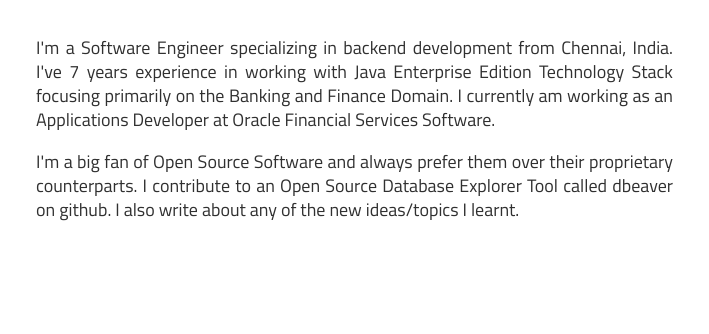
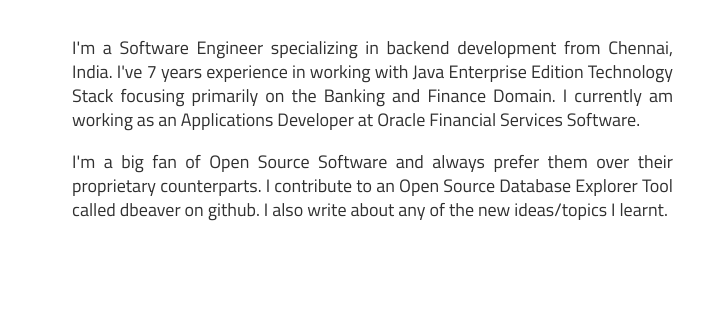
Before and after one commit to vivekworks/vivekworks.github.io, a plain HTML site: page index.html in a window 1280 px wide. Shown: the full height of the page, 571-1280 px from the left. Drawn offline with nearby package versions, Linux system fonts and the light colour scheme.

Commit message:
Padding adjusted

```diff
--- a/css/style.css
+++ b/css/style.css
@@ -142,7 +142,7 @@ strong{
 }
 
 .about-me{
-  padding:1em 2em 0em 0em;
+  padding:1em 2em 0em 2em;
   text-align: justify;
 }
 
```
